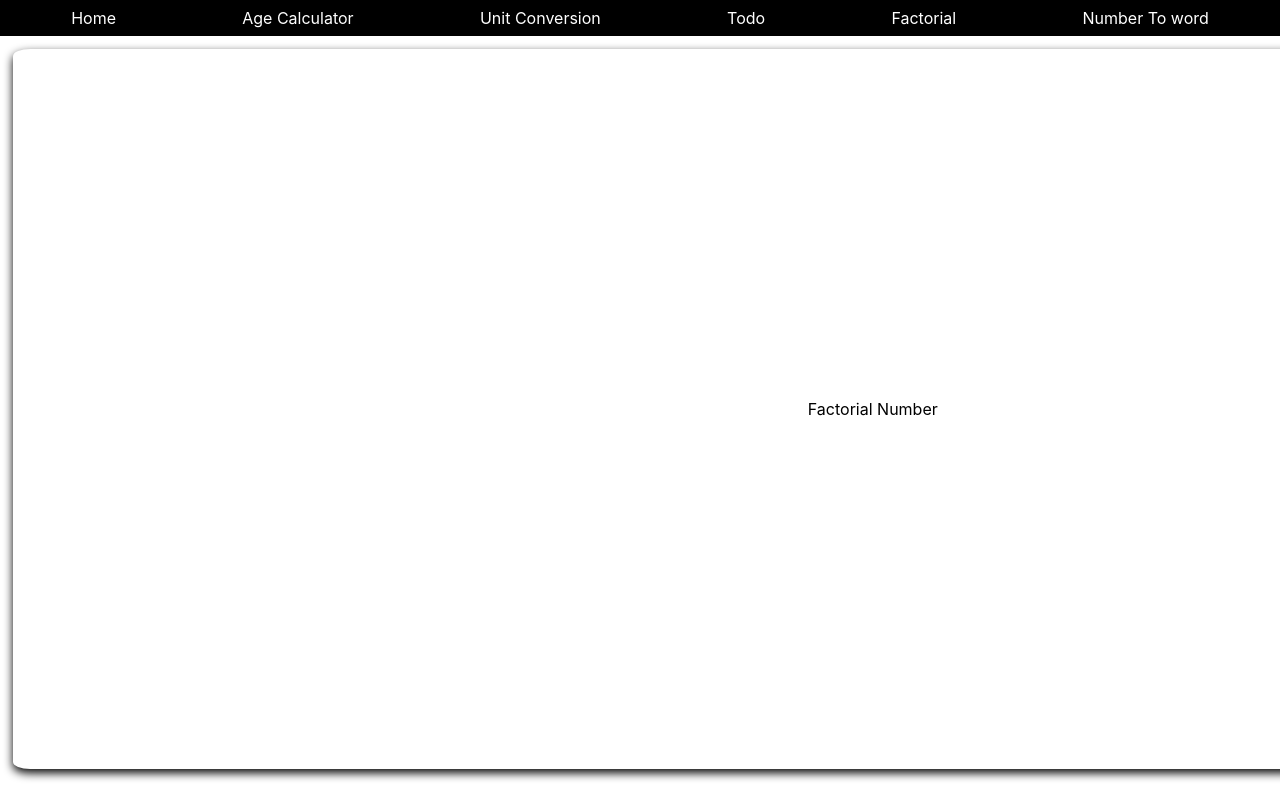
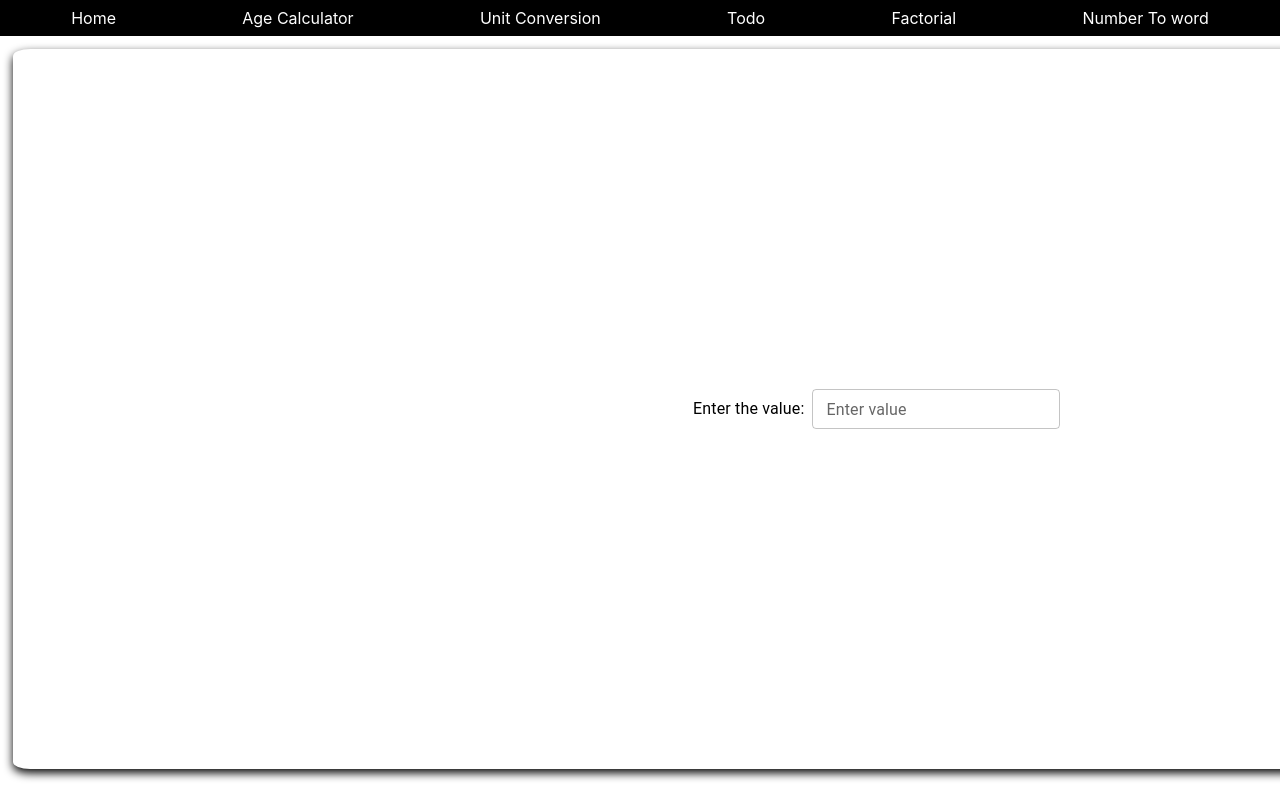
Before and after one commit to rohityadav15/utilitiese, a React (Create React App) app: page /factorial in a window 1280 px wide. Shown: the top 800 px of the page. Built offline with nearby package versions, Linux system fonts and the light colour scheme.

Commit message:
text field

```diff
--- a/src/pages/Factorial.js
+++ b/src/pages/Factorial.js
@@ -1,7 +1,25 @@
-const Factorial=()=>{
-    return(
-        <>
-        Factorial Number</>
-    )
-}
+import { Box, TextField, Typography } from "@mui/material";
+import { useState } from "react";
+
+const Factorial = () => {
+    const [value, setValue]= useState(0);
+
+    const handleValue=(e)=>{
+        setValue(e.target.value)
+    }
+
+
+  return (
+    <Box>
+      <Box style={{display:"flex",flexDirection:"row"}}>
+        <Typography m={1}>Enter the value: </Typography>
+        <TextField
+          label="Enter value"
+          onChange={handleValue}
+          size="small"
+        />
+      </Box>
+    </Box>
+  );
+};
 export default Factorial;
```
